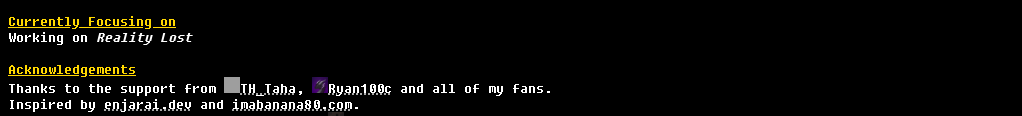
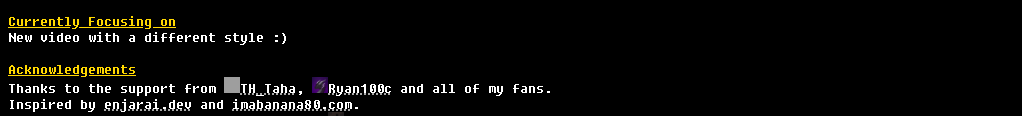
Before and after one commit to MorningMC/MorningMC.github.io, a plain HTML site: page index.html in a window 1280 px wide. Shown: the part 804-920 px from the top of the page, without its empty margins (0-1022 px from the left). Drawn offline with Linux system fonts and the light colour scheme; grey boxes are pictures that could not be loaded; a web font is replaced by a local one.

Commit message:
Updated index

```diff
--- a/index.html
+++ b/index.html
@@ -33,7 +33,7 @@ Note: This website is still under construction, so some pages may not work.
 <em>...well that's enough I think...</em>
 
 <strong>Currently Focusing on</strong>
-Working on <i>Reality Lost</i>
+New video with a different style :)
 
 <strong>Acknowledgements</strong>
 Thanks to the support from <a href="https://github.com/TahaFaisel"><img src="https://avatars.githubusercontent.com/u/206286395?s=96&v=4" width="16" height="16">TH_Taha</a>, <a href="https://space.bilibili.com/3546649519458603"><img src="assets/images/ryan100c.jpg" width="16" height="16">Ryan100c</a> and all of my fans.
```
